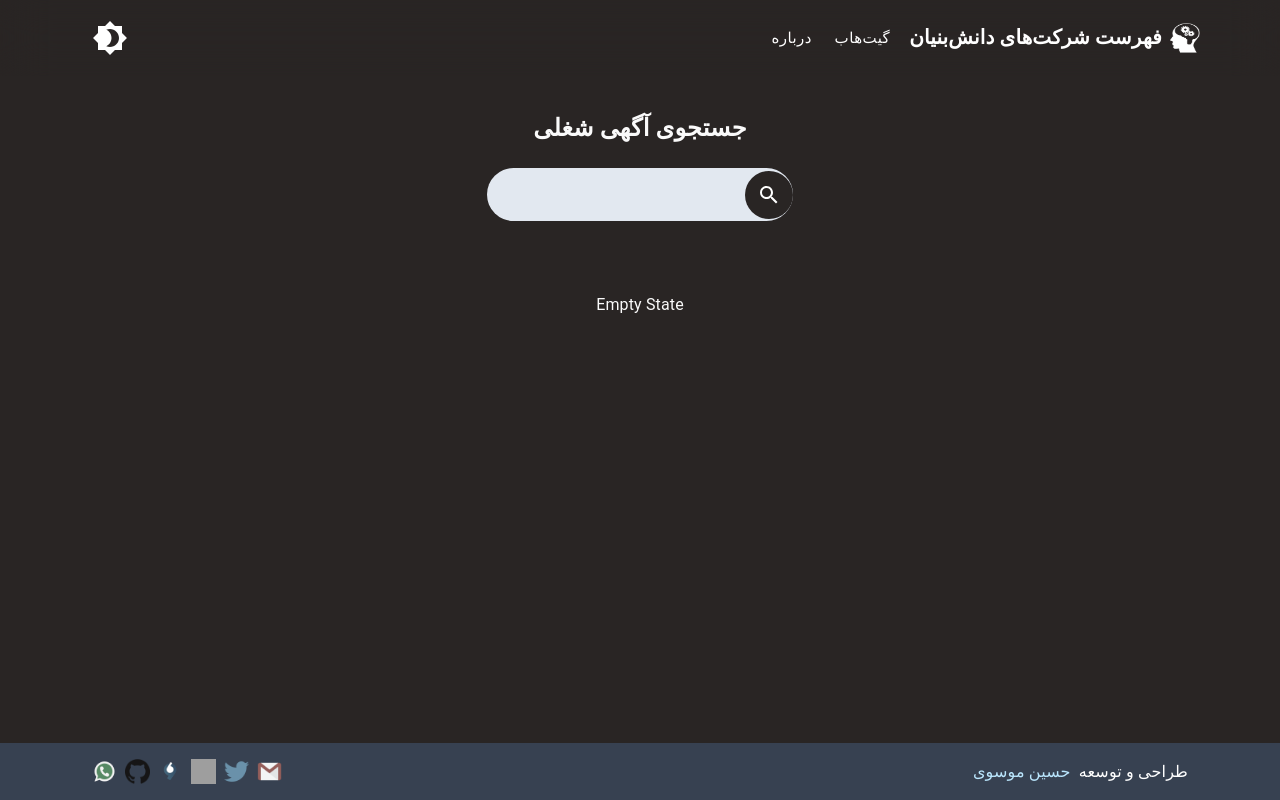
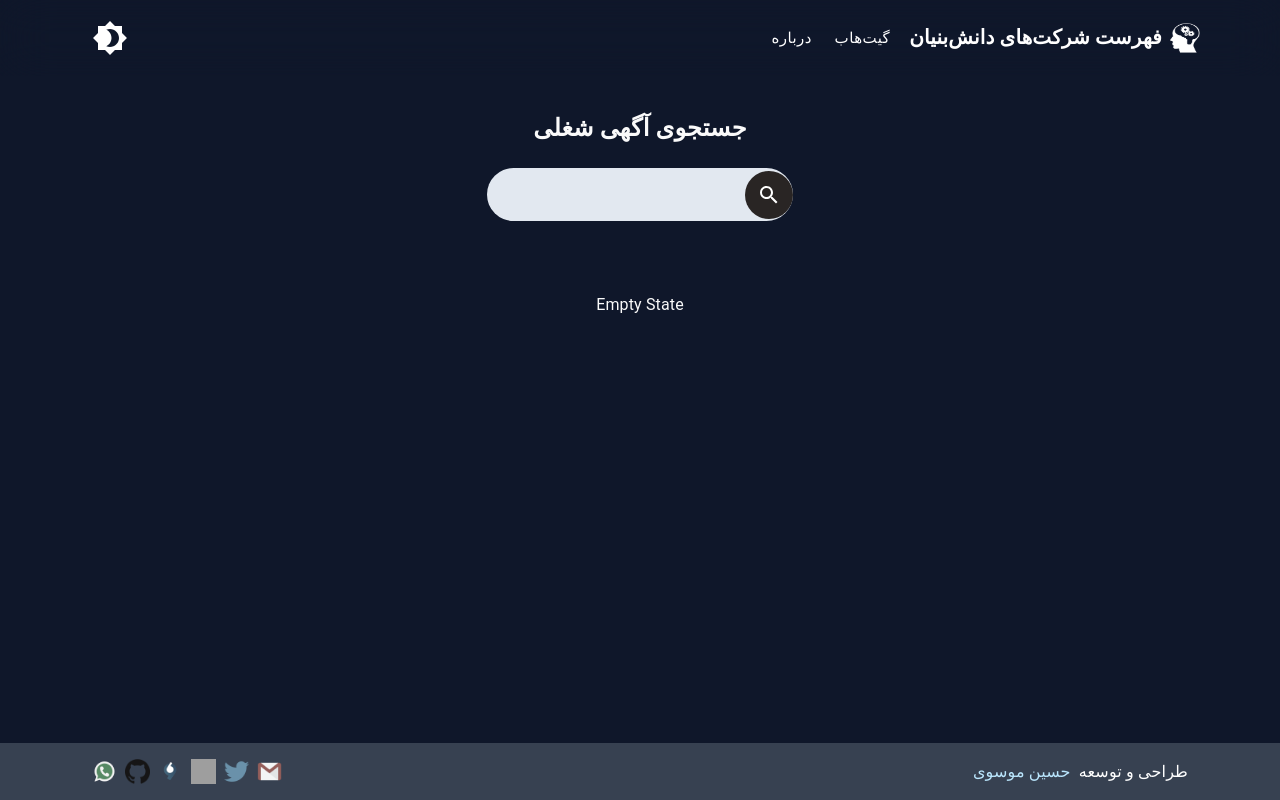
Before and after one commit to Hossein13M/danesh-bonyan, a Next.js app: page / in a window 1280 px wide. Built offline with nearby package versions, Linux system fonts and the light colour scheme; grey boxes are pictures that could not be loaded.

Commit message:
style(global): change dark theme layout color

```diff
--- a/src/components/layout.tsx
+++ b/src/components/layout.tsx
@@ -4,7 +4,7 @@
 
 export default function Layout({ children }: any) {
   return (
-    <div className="flex flex-col items-stretch min-h-screen bg-slate-50 dark:bg-stone-800" style={{ height: '50px' }}>
+    <div className="flex flex-col items-stretch min-h-screen bg-slate-50 dark:bg-slate-900" style={{ height: '50px' }}>
       <header className="flex-shrink-0">
         <SideBar />
         <Header />
```
